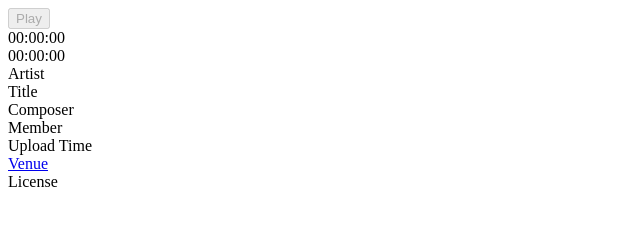
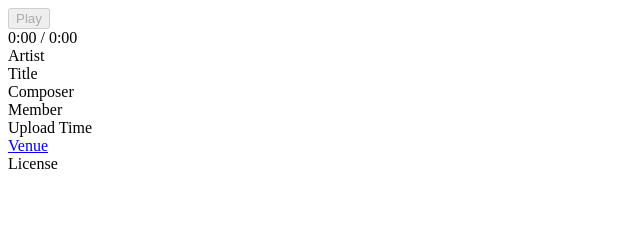
Before and after one commit to gabrielwolf/aplattform.net.players, a website with bundled scripts: page fsm.html in a window 1280 px wide. Shown: the whole page, without its empty margins (0-640 px from the left). Built offline with nearby package versions, Linux system fonts and the light colour scheme.

Commit message:
UX: add display elapsed time feature

```diff
--- a/fsm.html
+++ b/fsm.html
@@ -10,8 +10,9 @@
   <button class="controls__play-pause" disabled>Play</button>
 </div>
 <div class="track">
-  <div class="track__elapsed-time">00:00:00</div>
-  <div class="track__duration">00:00:00</div>
+  <div class="track__elapsed-time" style="display: inline-block">0:00</div>
+  /
+  <div class="track__duration" style="display: inline-block">0:00</div>
   <div class="track__artist">Artist</div>
   <div class="track__title">Title</div>
   <div class="track__composer">Composer</div>
--- a/modules/ambisonicsMachine.js
+++ b/modules/ambisonicsMachine.js
@@ -93,6 +93,12 @@ const trackReady = {
               },
               TIMING: {
                 target: 'playing',
+                actions: (context) => {
+                  document.querySelector(
+                    '.track__elapsed-time').innerText = secondsToReadableTime(
+                    context.track.elapsedTimeInSeconds,
+                  )
+                },
               },
             },
           },
--- a/modules/fsm.js
+++ b/modules/fsm.js
@@ -9,3 +9,5 @@ service.send('FETCH_TRACK_META')
 
 document.querySelector('.controls__play-pause').
   addEventListener('click', () => { service.send('PLAY_PAUSE') })
+
+setInterval(() => service.send('TIMING'), 1000)
```
